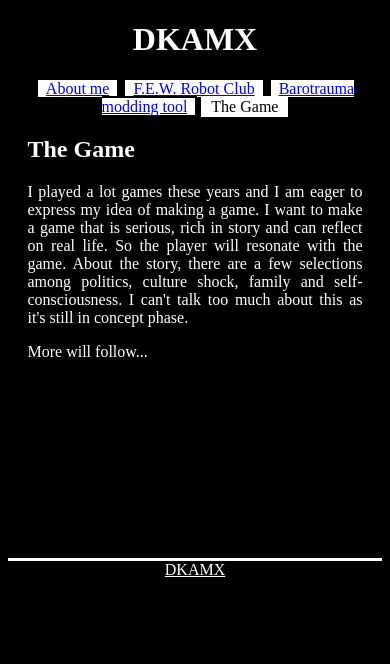
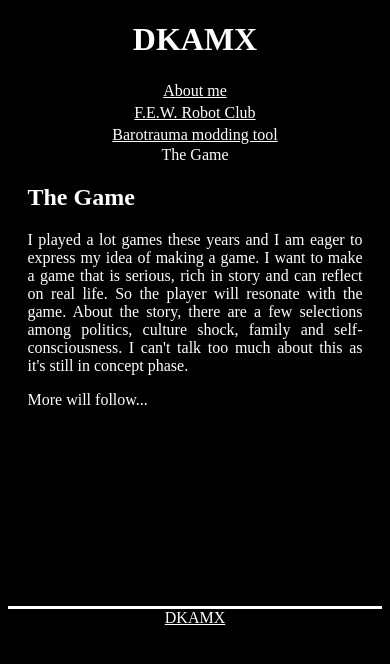
Before and after one commit to DKAMX/dkamx.github.io, a plain HTML site: page navpages/thegame.html in a window 390 px wide. Drawn offline with Linux system fonts and the light colour scheme.

Commit message:
adjust view for mobile device

```diff
--- a/stylesheets/main.css
+++ b/stylesheets/main.css
@@ -16,8 +16,14 @@ header div nav ul {
 
 .navlink,
 .navlink_current {
+    padding-inline: 8px;
+}
+
+@media screen and (min-width: 600px) {
+
+    .navlink,
+    .navlink_current {
         display: inline;
-    padding-inline: 8px;
     }
 
     .navlink {
@@ -27,3 +33,4 @@ header div nav ul {
     .navlink_current {
         border: solid 2px;
     }
+}
--- a/stylesheets/thegame.css
+++ b/stylesheets/thegame.css
@@ -1,20 +1,6 @@
 body {
     background-color: black;
     color: white;
-}
-
-.navlink,
-.navlink_current {
-    background-color: white;
-    color: black;
-}
-
-.navlink {
-    border: solid black 2px;
-}
-
-.navlink_current {
-    border: solid white 2px;
 }
 
 footer a:link {
@@ -24,3 +10,26 @@ footer a:link {
 footer a:visited {
     color: lightgray;
 }
+
+.navlink a:link {
+    color: white;
+}
+
+.navlink a:visited {
+    color: lightgray;
+}
+
+.navlink {
+    border: solid black 2px;
+}
+
+.navlink_current {
+    border: solid white 2px;
+    color: white;
+}
+
+@media screen and (max-width: 600px) {
+    .navlink_current {
+        border: none;
+    }
+}
```
Lines whose indentation alone changed are shown as unchanged.
